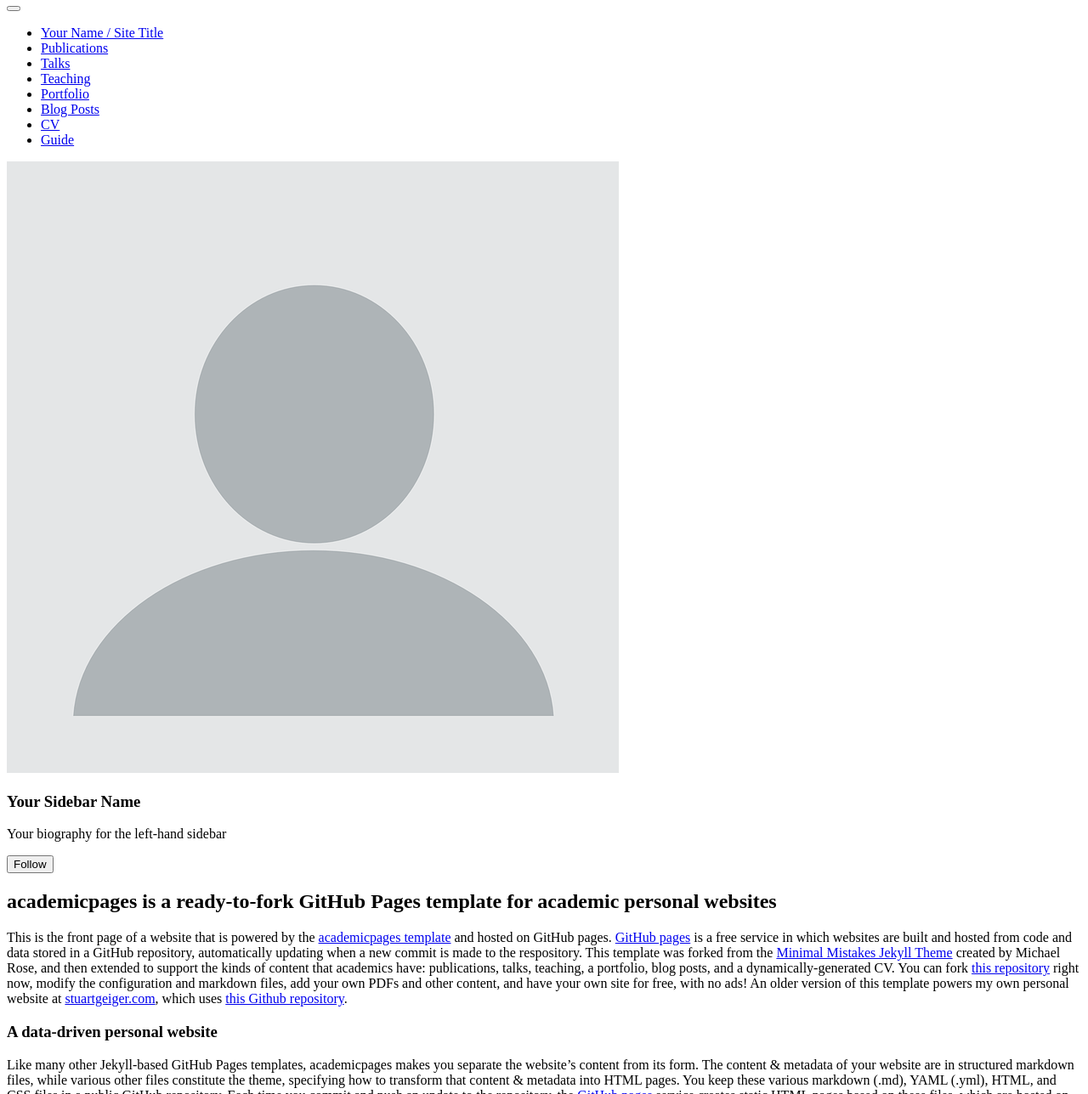
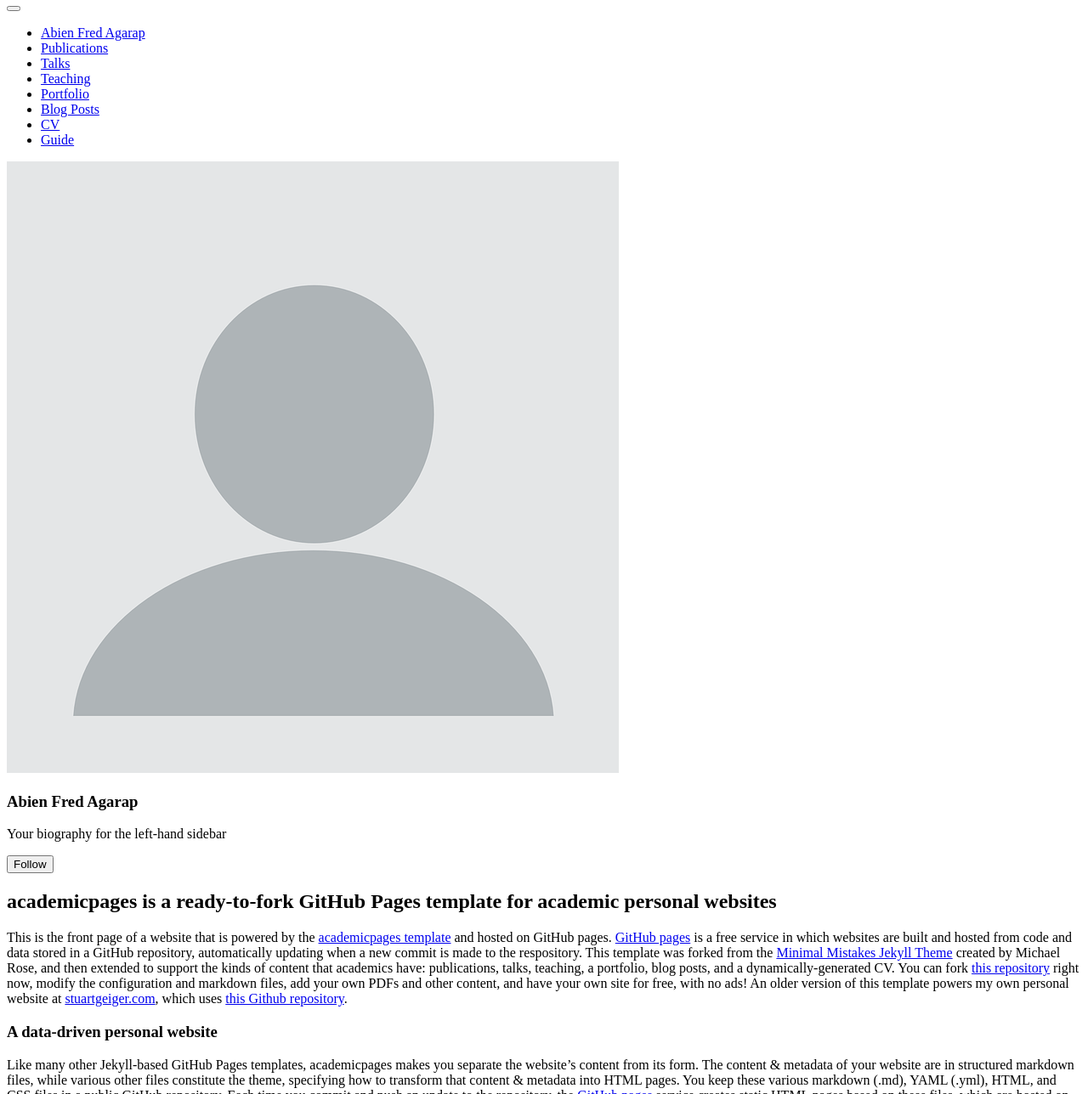
Before and after one commit to AFAgarap/AFAgarap.github.io, a Jekyll site: the page built from _pages/about.md, in a window 1280 px wide and 1400 px high, cut to the strip 112-1400 px from the top of the window. Shown: the whole strip at 85% size. Built offline with Jekyll 4.4.1, drawn with Linux system fonts in a browser that asks for light colours; some web fonts are replaced; some of the changed text lies outside the part shown.

```diff
--- a/_config.yml
+++ b/_config.yml
@@ -7,13 +7,14 @@
 
 # Site Settings
 locale: "en-US"
-title: "Your Name / Site Title"
+title: "Abien Fred Agarap"
 title_separator: "-"
-name: &name "Your Name"
-description: &description "personal description"
-url: https://academicpages.github.io # the base hostname & protocol for your site e.g. "https://mmistakes.github.io"
+name: &name "Abien Fred Agarap"
+description: &description "MS Computer Science student at De La Salle University"
+url: https://academicpages.github.io
+# url: https://AFAgarap.github.io # the base hostname & protocol for your site e.g. "https://mmistakes.github.io"
 baseurl: "" # the subpath of your site, e.g. "/blog"
-repository: "academicpages/academicpages.github.io"
+repository: "AFAgarap.github.io"
 teaser: # filename of teaser fallback teaser image placed in /images/, .e.g. "500x300.png"
 breadcrumbs: false # true, false (default)
 words_per_minute: 160
@@ -78,7 +79,7 @@
 
 # Site Author
 author:
-  name: "Your Sidebar Name"
+  name: "Abien Fred Agarap"
   avatar: "profile.png"
   bio: "Your biography for the left-hand sidebar"
   location: "Location"
```
